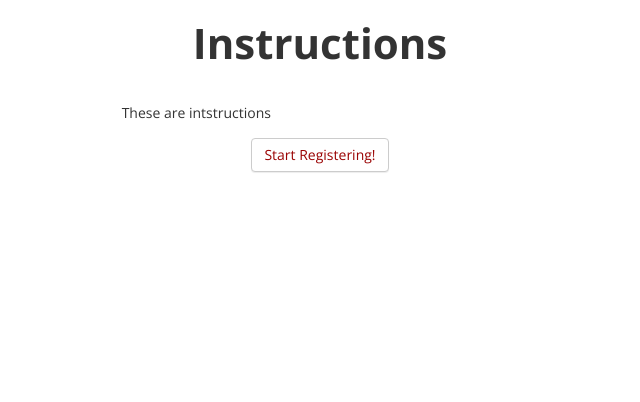
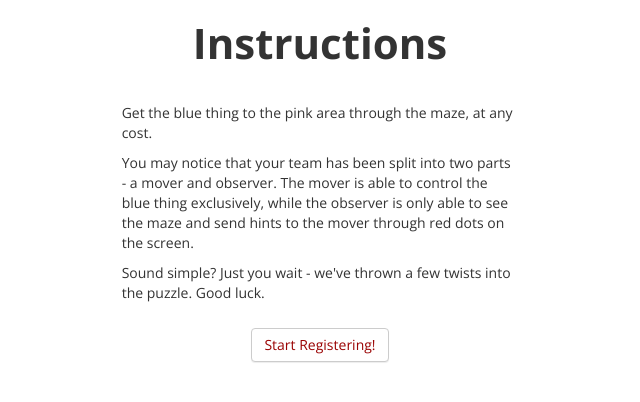
Before and after one commit to anbenson/interceptor, a website: page html/index.html in a window 1280 px wide. Shown: the part 202-604 px from the top of the page, without its empty margins (320-960 px from the left). Drawn offline with nearby package versions, Linux system fonts and the light colour scheme; files that its build step writes are made by us from their sources; no server answers; files whose address does not match are found by name.

Commit message:
added instructions

```diff
--- a/html/index.html
+++ b/html/index.html
@@ -32,7 +32,15 @@
           Instructions
         </div>
         <div class="instructions-text">
-          These are intstructions
+          <p>
+            Get the blue thing to the pink area through the maze, at any cost.
+          </p>
+          <p>
+            You may notice that your team has been split into two parts - a mover and observer. The mover is able to control the blue thing exclusively, while the observer is only able to see the maze and send hints to the mover through red dots on the screen.
+          </p>
+          <p>
+            Sound simple? Just you wait - we've thrown a few twists into the puzzle. Good luck.
+          </p>
         </div>
         <div class="start-registration-area">
           <button class="btn btn-default instructions-button">
```
